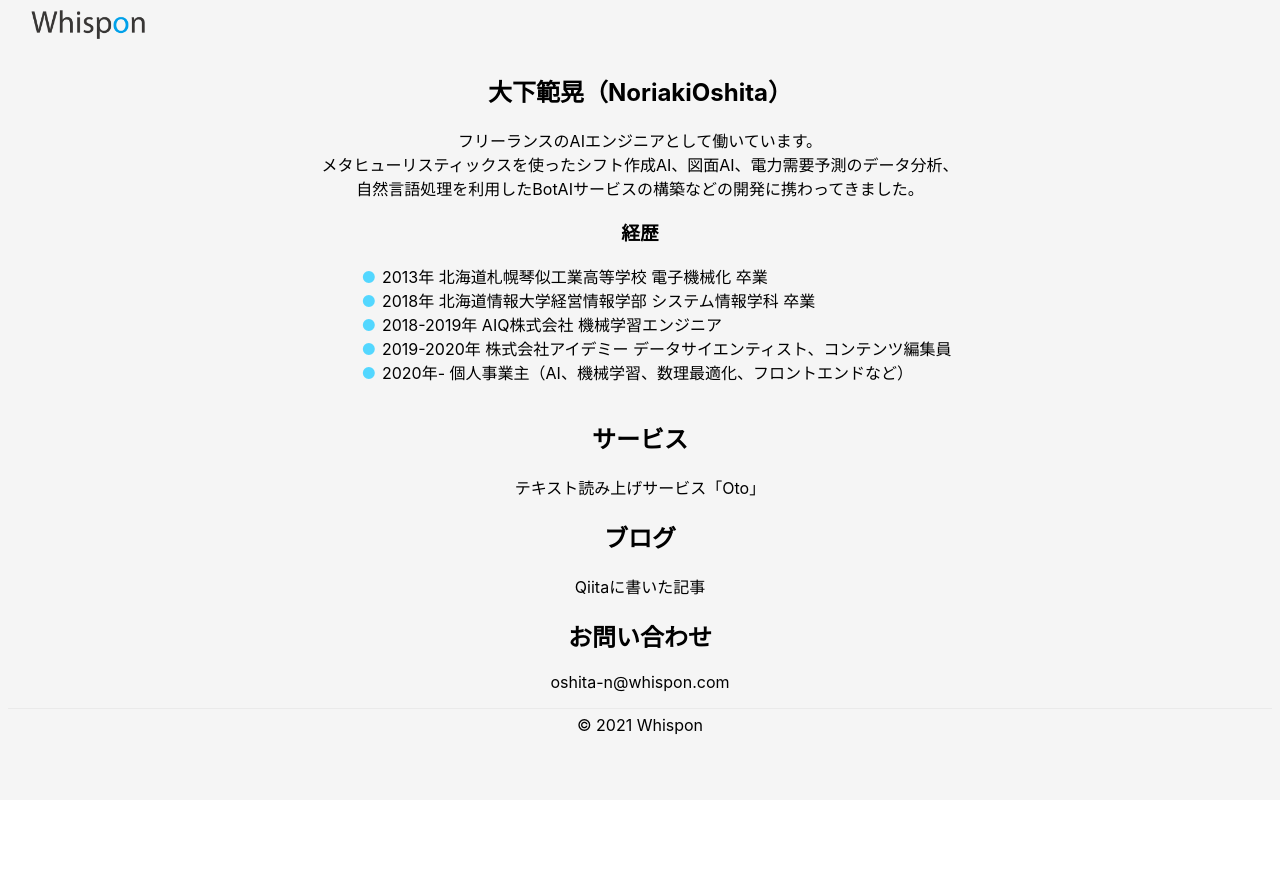
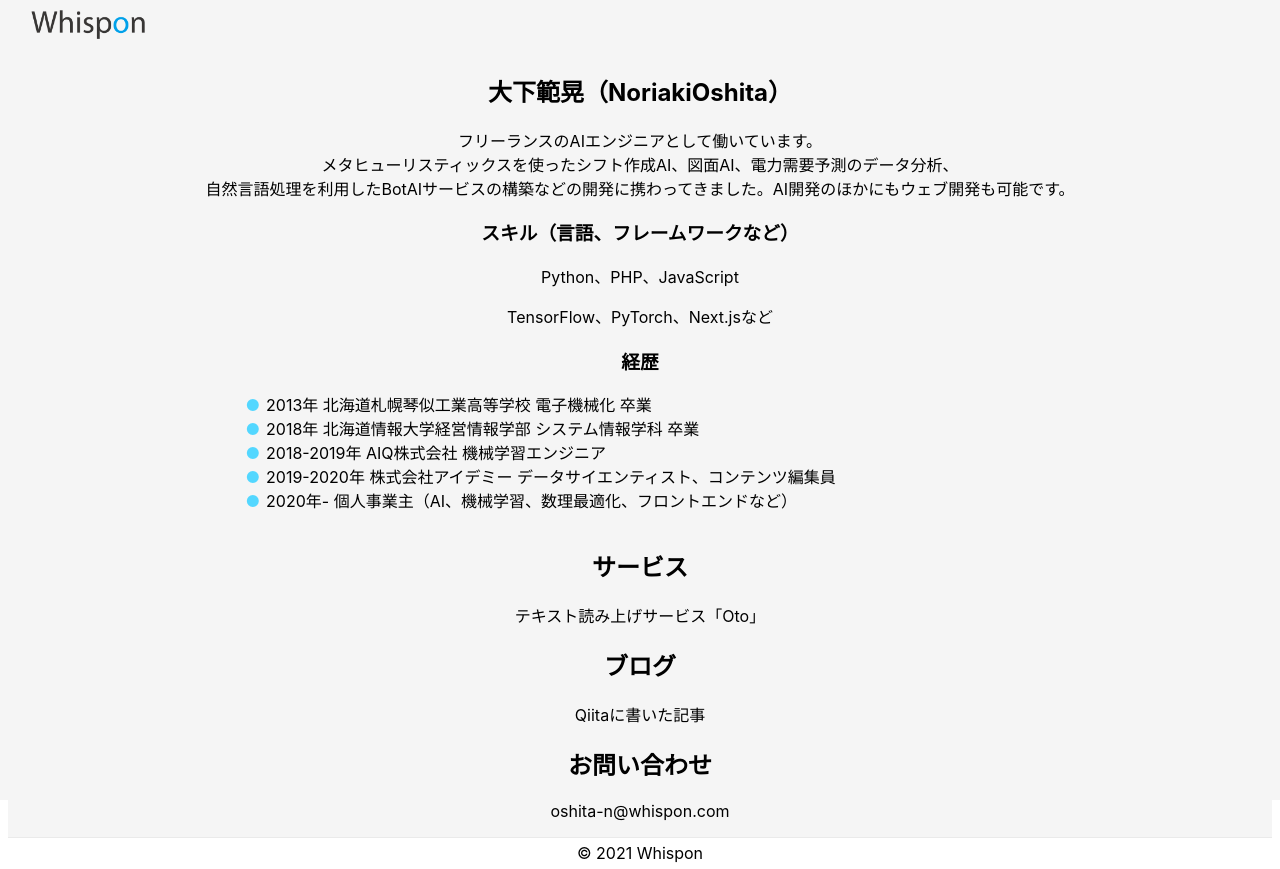
Before and after one commit to oshita-n/whispon_lp, a Next.js app: page / in a window 1280 px wide. Before the commit the page ends 800 px from the top, so only its background shows below. Built offline with nearby package versions, Linux system fonts and the light colour scheme.

Commit message:
スキル項目の追加

```diff
--- a/package.json
+++ b/package.json
@@ -3,7 +3,7 @@
   "version": "0.1.0",
   "private": true,
   "scripts": {
-    "dev": "next dev",
+    "dev": "NODE_OPTIONS=--openssl-legacy-provider next dev",
     "build": "next build",
     "start": "next start",
     "lint": "next lint"
--- a/pages/index.tsx
+++ b/pages/index.tsx
@@ -18,7 +18,10 @@ const Home: NextPage = () => {
           <h2>大下範晃（NoriakiOshita）</h2>
           <p>フリーランスのAIエンジニアとして働いています。<br />
           メタヒューリスティックスを使ったシフト作成AI、図面AI、電力需要予測のデータ分析、<br />
-          自然言語処理を利用したBotAIサービスの構築などの開発に携わってきました。</p>
+          自然言語処理を利用したBotAIサービスの構築などの開発に携わってきました。AI開発のほかにもウェブ開発も可能です。</p>
+          <h3>スキル（言語、フレームワークなど）</h3>
+          <p>Python、PHP、JavaScript</p>
+          <p>TensorFlow、PyTorch、Next.jsなど</p>
           <h3>経歴</h3>
           <ul className={styles.ul}>
             <li>2013年 北海道札幌琴似工業高等学校 電子機械化 卒業</li>
```
